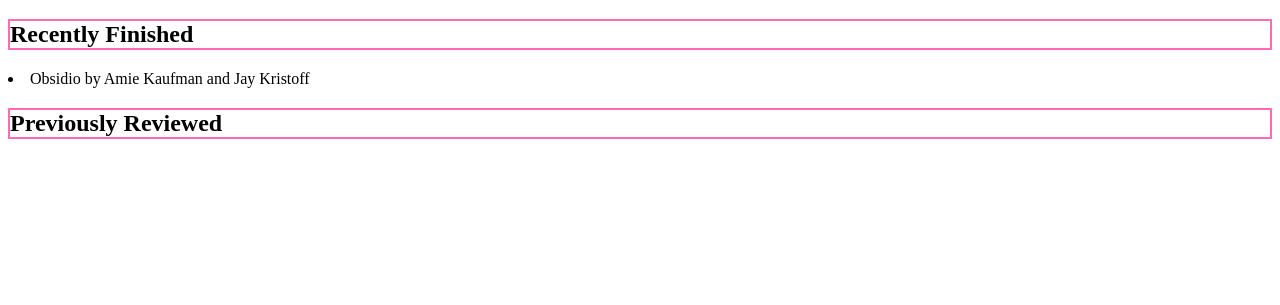
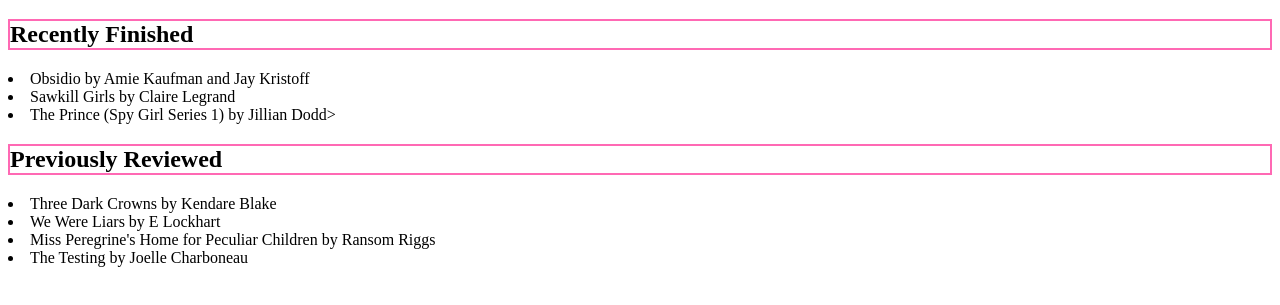
Before and after one commit to umainekatelynn/umainekatelynn.github.io, a plain HTML site: page Books I've Read.html in a window 1280 px wide. Shown: the part 65-370 px from the top of the page. Drawn offline with Linux system fonts and the light colour scheme.

Commit message:
Update Books I've Read.html

```diff
--- a/Books I've Read.html
+++ b/Books I've Read.html
@@ -8,6 +8,12 @@
 <h1 style="border:2px solid aquamarine;">Books I've Read (and Links to Some of my Reviews!)</h1>
 <h2 style="border:2px solid hotpink;">Recently Finished</h2>
 <li>Obsidio by Amie Kaufman and Jay Kristoff</li>
+    <li>Sawkill Girls by Claire Legrand</li>
+    <li>The Prince (Spy Girl Series 1) by Jillian Dodd>
 <h2 style="border:2px solid hotpink;">Previously Reviewed</h2>
+    <li>Three Dark Crowns by Kendare Blake</li>
+    <li>We Were Liars by E Lockhart</li>
+    <li>Miss Peregrine's Home for Peculiar Children by Ransom Riggs</li>
+    <li>The Testing by Joelle Charboneau</li>
 </body>
 </html>
```
